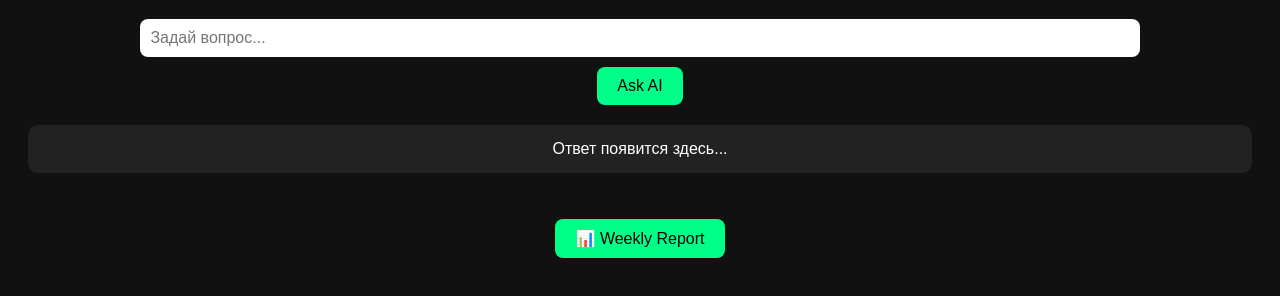
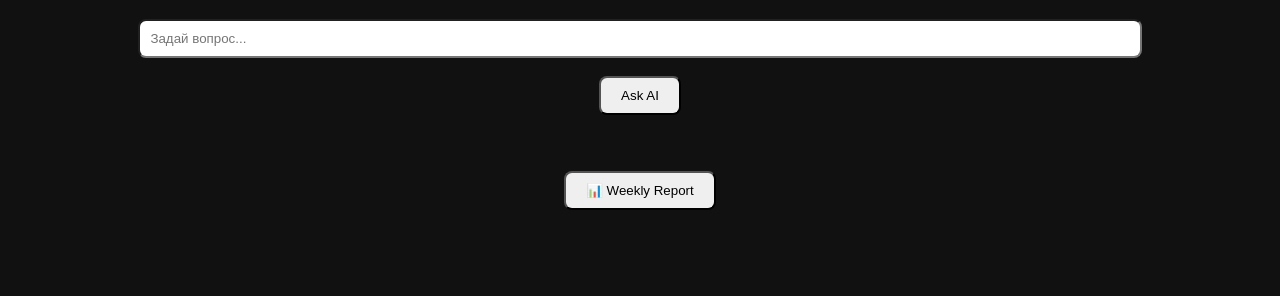
Before and after one commit to Sol1x000/APLA-S, a plain HTML site: page index.html in a window 1280 px wide. Shown: the part 90-386 px from the top of the page. Drawn offline with Linux system fonts and the light colour scheme.

Commit message:
Refactor HTML structure and style attributes

```diff
--- a/index.html
+++ b/index.html
@@ -3,52 +3,24 @@
 <head>
   <title>AI Personal Learning Assistant</title>
   <meta name="viewport" content="width=device-width, initial-scale=1.0">
-  <style>
-    body {
-      font-family: Arial;
-      text-align: center;
-      padding: 20px;
-      background: #111;
-      color: white;
-    }
+</head>
+<body style="background:#111;color:white;text-align:center;font-family:Arial;padding:20px;">
 
-    input {
-      width: 80%;
-      padding: 10px;
-      font-size: 16px;
-      border-radius: 8px;
-      border: none;
-    }
+<h1>🤖 AI Personal Learning Assistant</h1>
 
-    button {
-      margin-top: 10px;
-      padding: 10px 20px;
-      font-size: 16px;
-      border-radius: 8px;
-      border: none;
-      background: #00ff88;
-      cursor: pointer;
-    }
+<input type="text" id="question" placeholder="Задай вопрос..." style="padding:10px;width:80%;border-radius:8px;">
+<br><br>
 
-    #answer {
-      margin-top: 20px;
-      padding: 15px;
-      background: #222;
-      border-radius: 10px;
-    }
-  </style>
-</head>
-<body>
+<button onclick="askAI()" style="padding:10px 20px;border-radius:8px;">Ask AI</button>
 
-  <h1>🤖 AI Personal Learning Assistant</h1>
+<div id="answer" style="margin-top:20px;"></div>
 
-  <input type="text" id="question" placeholder="Задай вопрос...">
-  <br>
-  <button onclick="askAI()">Ask AI</button>
+<br><br>
+<button onclick="showReport()" style="padding:10px 20px;border-radius:8px;">
+📊 Weekly Report
+</button>
 
-  <div id="answer">Ответ появится здесь...</div>
-
-  <script>
+<script>
 let questionCount = localStorage.getItem("count") || 0;
 
 function askAI() {
@@ -56,32 +28,28 @@ function askAI() {
   let answer = "";
 
   if (question.includes("мат")) {
-    answer = "Математика — это наука о числах. Какую тему объяснить?";
+    answer = "Математика — это наука о числах.";
   }
   else if (question.includes("логарифм")) {
     answer = "Логарифм — это степень, в которую нужно возвести число.";
   }
   else if (question.includes("мотивация")) {
-    answer = "Разбей задачу на маленькие шаги и начни с простого.";
+    answer = "Разбей задачу на маленькие шаги.";
   }
   else {
-    answer = "Интересный вопрос! Попробуй уточнить тему.";
+    answer = "Попробуй уточнить вопрос.";
   }
 
   document.getElementById("answer").innerText = answer;
 
-  // Счётчик вопросов
   questionCount++;
   localStorage.setItem("count", questionCount);
 }
 
 function showReport() {
-  const count = localStorage.getItem("count") || 0;
-  alert("Ты задал " + count + " вопросов!");
+  alert("Ты задал " + questionCount + " вопросов!");
 }
 </script>
 
 </body>
-  <br><br>
-<button onclick="showReport()">📊 Weekly Report</button>
 </html>
```
